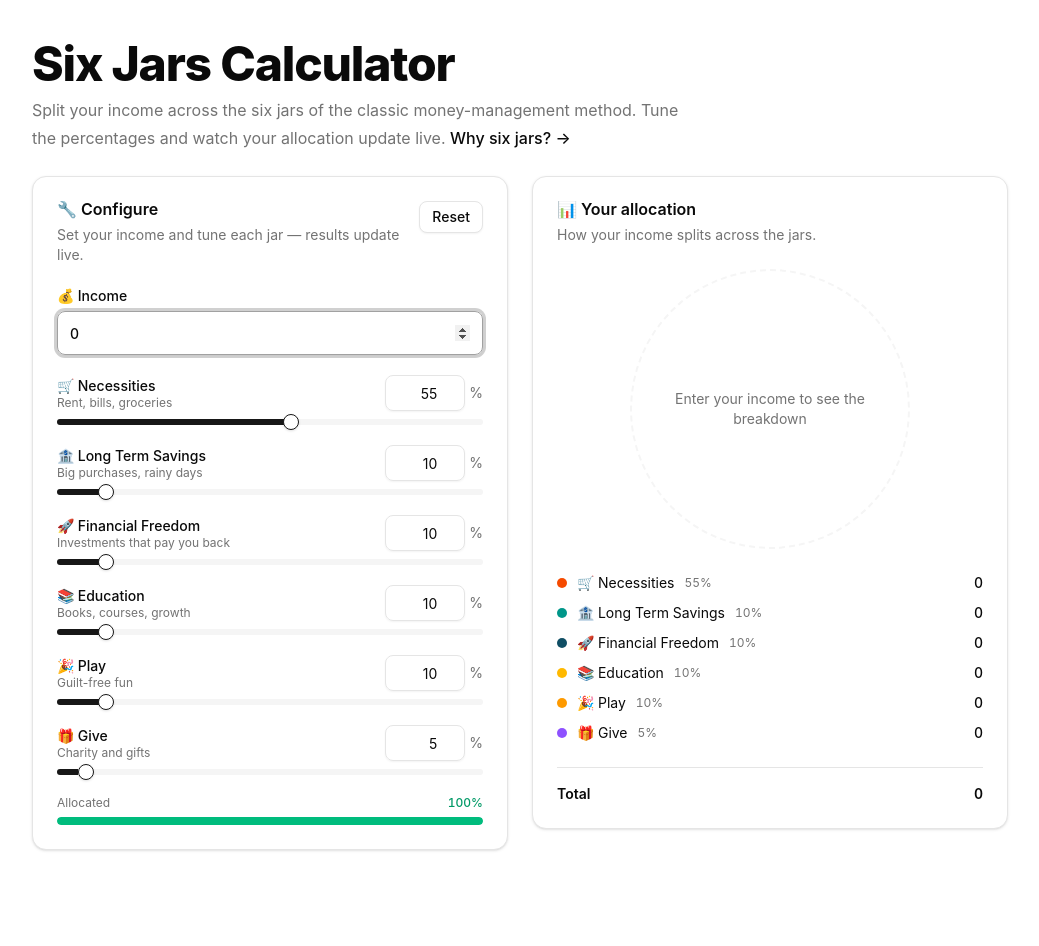
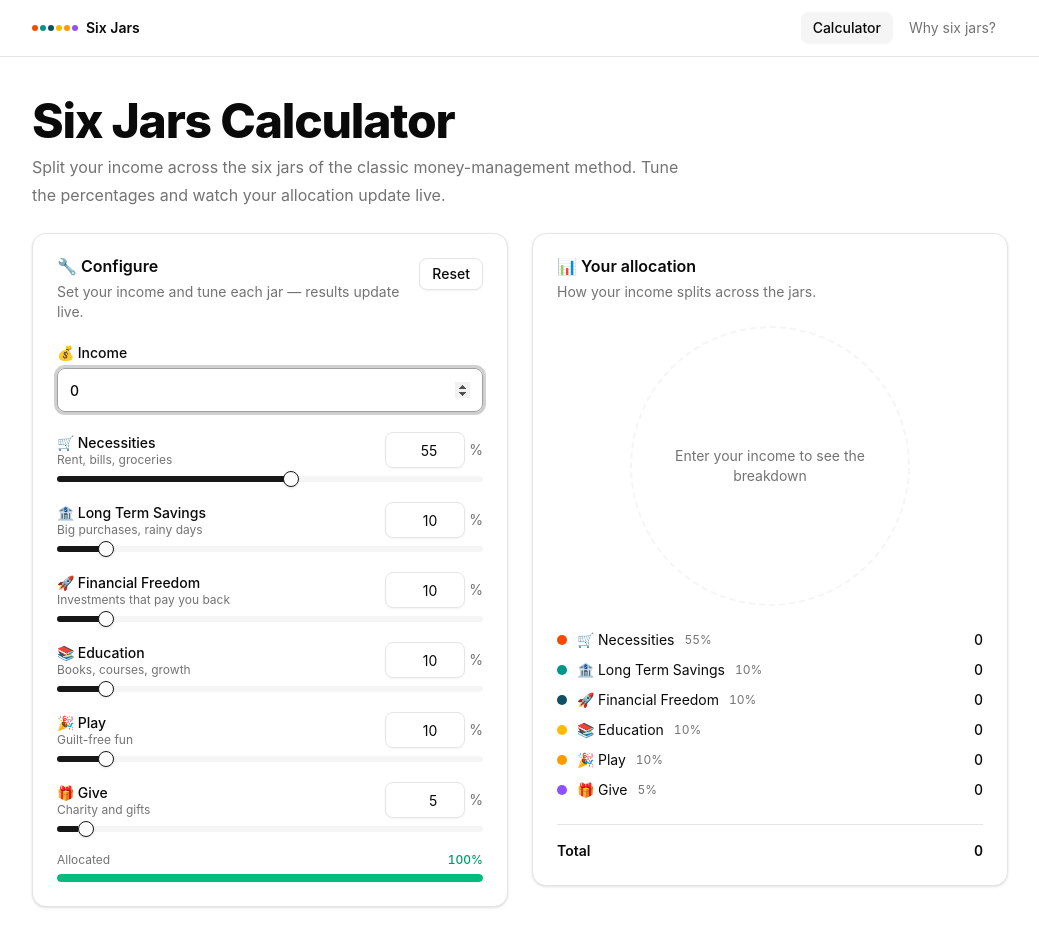
Before and after one commit to ayuthmang/six-jars-calculator, a Next.js app: page / in a window 1280 px wide. Shown: the whole page, without its empty margins (120-1159 px from the left). Before the commit the page ends 890 px from the top, so only its background shows below. Built offline with nearby package versions, Linux system fonts and the light colour scheme.

Commit message:
feat: add site header navigation
Sticky, blurred header on every page: six-dot brand linking home,
Calculator / Why six jars? links with aria-current active state.
Replaces the inline about link; sticky summary and anchor offsets
adjusted to clear the header. Covered by two nav e2e tests.

```diff
--- a/src/app/about/page.tsx
+++ b/src/app/about/page.tsx
@@ -95,7 +95,7 @@ export default function AboutPage() {
 
         {/* The jars */}
         <Reveal>
-          <section id="the-jars" className="flex flex-col gap-6 scroll-mt-8">
+          <section id="the-jars" className="flex flex-col gap-6 scroll-mt-24">
             <div className="flex flex-col gap-2 text-center">
               <h2 className="text-2xl font-bold tracking-tight">The six jars</h2>
               <p className="text-muted-foreground">
--- a/src/app/layout.tsx
+++ b/src/app/layout.tsx
@@ -2,6 +2,7 @@ import type { Metadata } from "next";
 import { Geist, Geist_Mono } from "next/font/google";
 import "./globals.css";
 import { Providers } from "./providers";
+import { SiteHeader } from "@/components/site-header";
 
 const geistSans = Geist({
   variable: "--font-geist-sans",
@@ -31,6 +32,7 @@ export default function RootLayout({
         suppressHydrationWarning={process.env.NODE_ENV === "development"}
         suppressContentEditableWarning
       >
+        <SiteHeader />
         <Providers>{children}</Providers>
       </body>
     </html>
--- /dev/null
+++ b/src/components/site-header.tsx
@@ -0,0 +1,56 @@
+"use client";
+import Link from "next/link";
+import { usePathname } from "next/navigation";
+import { cn } from "@/lib/utils";
+import { JARS } from "@/components/six-jars/jars";
+
+const LINKS = [
+  { href: "/", label: "Calculator" },
+  { href: "/about", label: "Why six jars?" },
+];
+
+export function SiteHeader() {
+  const pathname = usePathname();
+
+  return (
+    <header className="bg-background/80 sticky top-0 z-50 border-b backdrop-blur">
+      <div className="mx-auto flex h-14 w-full max-w-5xl items-center justify-between px-4 sm:px-6">
+        <Link
+          href="/"
+          className="flex items-center gap-2 text-sm font-semibold"
+        >
+          <span aria-hidden className="flex items-center gap-0.5">
+            {JARS.map((jar) => (
+              <span
+                key={jar.key}
+                className="size-1.5 rounded-full"
+                style={{ background: jar.color }}
+              />
+            ))}
+          </span>
+          Six Jars
+        </Link>
+        <nav aria-label="Main" className="flex items-center gap-1">
+          {LINKS.map(({ href, label }) => {
+            const isCurrent = pathname === href;
+            return (
+              <Link
+                key={href}
+                href={href}
+                aria-current={isCurrent ? "page" : undefined}
+                className={cn(
+                  "rounded-md px-3 py-1.5 text-sm transition-colors",
+                  isCurrent
+                    ? "bg-muted text-foreground font-medium"
+                    : "text-muted-foreground hover:text-foreground"
+                )}
+              >
+                {label}
+              </Link>
+            );
+          })}
+        </nav>
+      </div>
+    </header>
+  );
+}
--- a/src/components/six-jars/six-jars-app.tsx
+++ b/src/components/six-jars/six-jars-app.tsx
@@ -1,4 +1,3 @@
-import Link from "next/link";
 import { TypographyH1 } from "../ui/typography";
 import { SixJarsForm } from "./six-jars-form";
 import { SixJarsSummary } from "./six-jars-summary";
@@ -12,18 +11,12 @@ export default function SixJarsApp() {
         </TypographyH1>
         <p className="text-muted-foreground max-w-2xl leading-7">
           Split your income across the six jars of the classic money-management
-          method. Tune the percentages and watch your allocation update live.{" "}
-          <Link
-            href="/about"
-            className="text-foreground font-medium underline-offset-4 hover:underline"
-          >
-            Why six jars? →
-          </Link>
+          method. Tune the percentages and watch your allocation update live.
         </p>
       </header>
       <div className="grid items-start gap-6 lg:grid-cols-2">
         <SixJarsForm />
-        <div className="lg:sticky lg:top-6">
+        <div className="lg:sticky lg:top-20">
           <SixJarsSummary />
         </div>
       </div>
```
Also changed, not shown: 1 other file (tests, documents, lock files or other folders).
